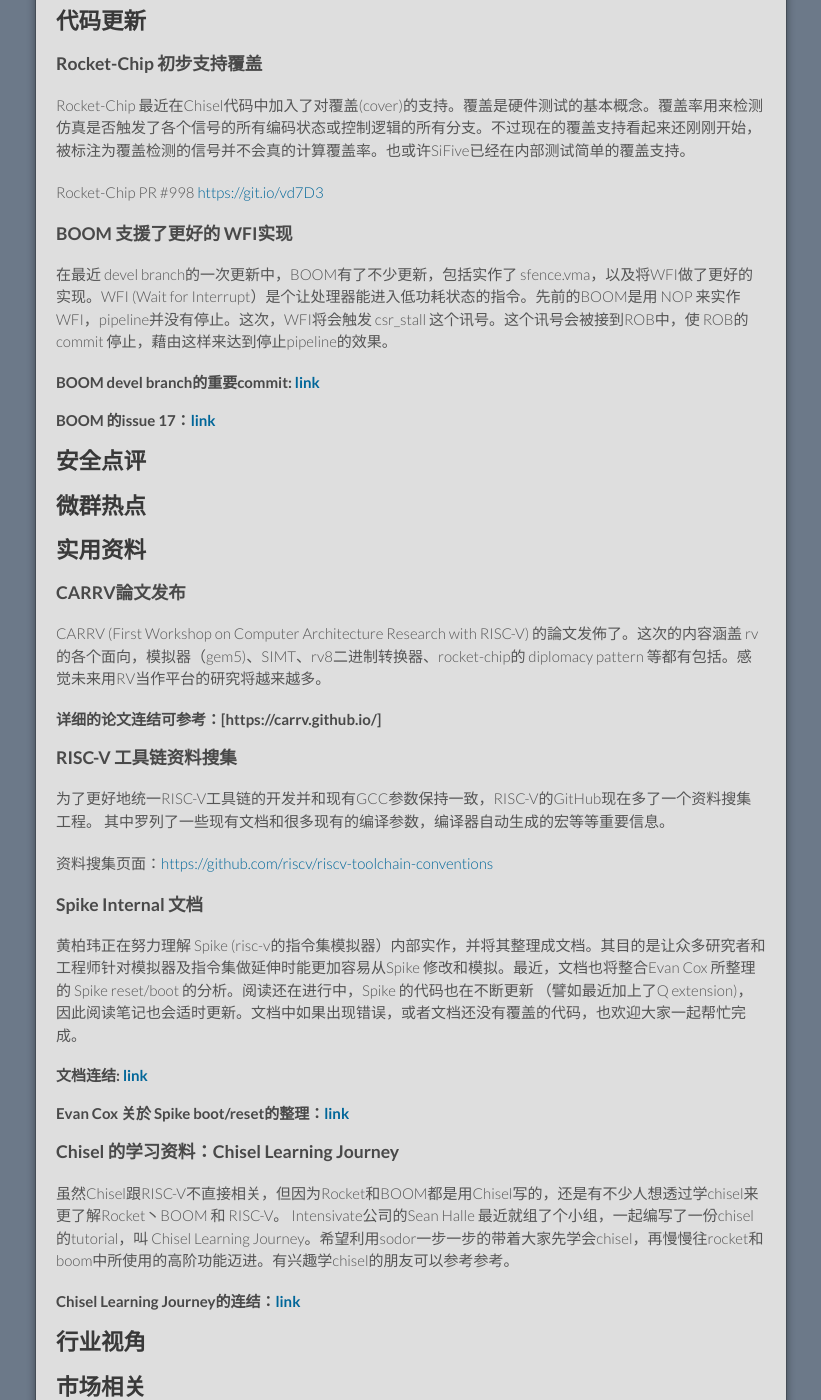
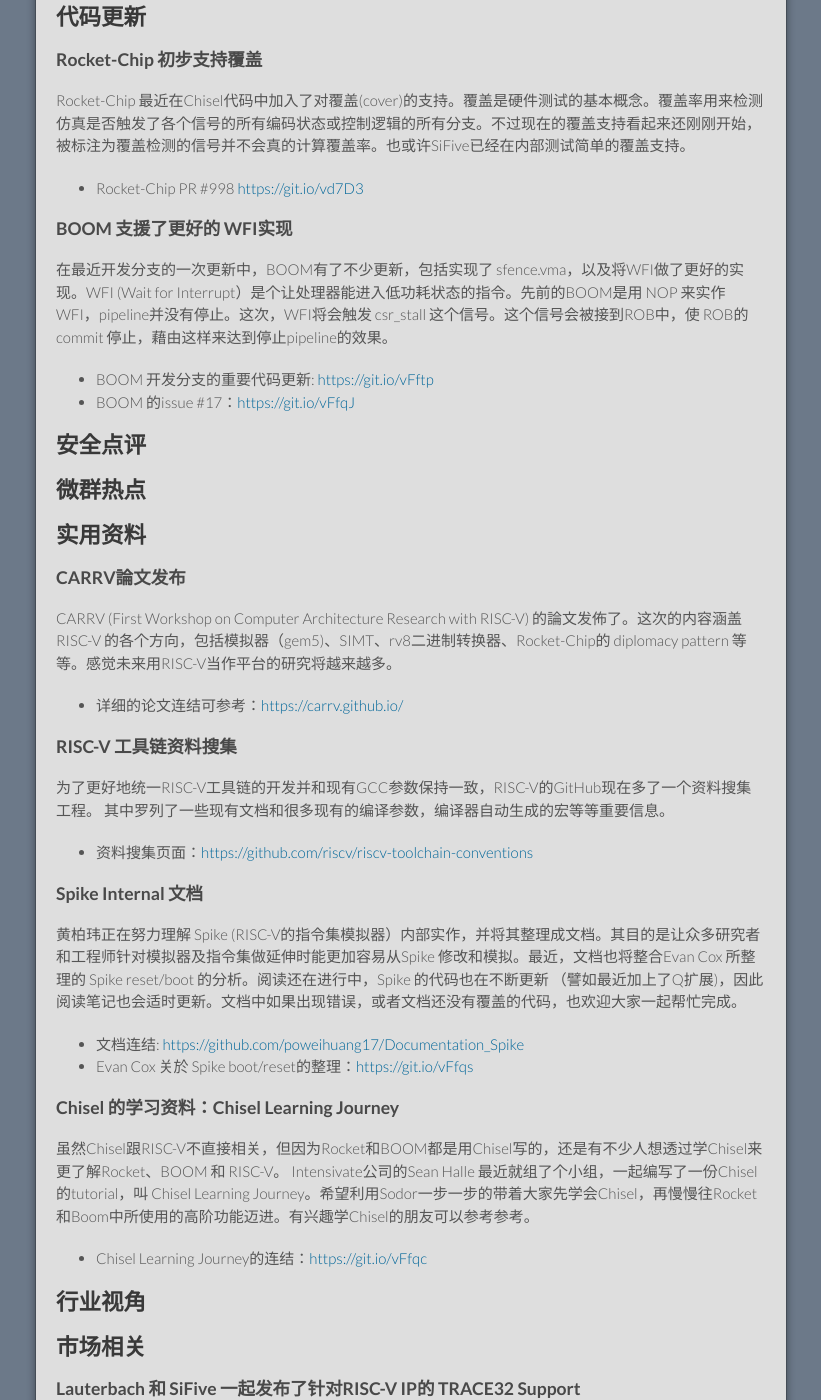
Before and after one commit to cnrv/home, a Jekyll site: the page built from bi-week-rpts/2017-10-26.md, in a window 1280 px wide and 1400 px high, scrolled down 2483 px. Shown: the whole window, without its empty margins (229-1050 px from the left). Built offline with Jekyll 4.4.1, drawn with Linux system fonts in a browser that asks for light colours; Markdown is read by kramdown in place of the engine named in the settings; comment, search, counter and statistics services are not loaded; our own code applies the rules of GitHub Pages for plain Markdown files; some of the changed text lies outside the part shown.

Commit message:
massive proofreading

```diff
--- a/bi-week-rpts/2017-10-26.md
+++ b/bi-week-rpts/2017-10-26.md
@@ -23,28 +23,28 @@
 > - 蜂鸟E200主要面向极低功耗与极小面积的场景而设计，非常适合于替代传统的8051内核或者Cortex-M系列内核应用于IoT或其他低功耗场景。
 
 ### 7th RISC-V workshop议程发布
-7th workshop的议程发布了，内容包括 RISC-V 架构丶软件丶硬件丶模拟环境丶应用等各个面向。GF, Lauterbach, Express Logic (ThreadX RTOS)及许多公司都会带来演讲。
+7th workshop的议程发布了。内容包括 RISC-V 架构、软件、硬件、模拟环境、应用等各个面向。GF, Lauterbach, Express Logic (ThreadX RTOS)及许多公司都会带来演讲。
 
-#### 完整议程请见：[link](https://riscv.org/2017/10/7th-risc-v-workshop-agenda/)
+- 会议日程：[https://riscv.org/2017/10/7th-risc-v-workshop-agenda/](https://riscv.org/2017/10/7th-risc-v-workshop-agenda/)
 
 
 ### IQ-Analog的14nm芯片使用了RISC-V CPU
-IQ-Analog的Ken在先前宣布了他们公司的 14nm 芯片，有採用 ETH-Zurich 及picorv32的RISC-V核。最近，test chip回来了，并在200MHz下部分的测试成功。Ken在讨论区中介绍了他们的配置，并感谢社群对RISC-V的支持和维护。恭喜他们 : )
+IQ-Analog的Ken在先前宣布了他们公司的 14nm 芯片，采用了 ETH-Zurich 及picorv32的RISC-V核。最近，测试芯片生产完成并在200MHz下部分的测试成功。Ken在讨论区中介绍了他们的配置，并感谢社群对RISC-V的支持和维护。
 
 > At IQ-Analog, we received our first ever GF 14nm ASIC test chip a couple of weeks ago and assembled evaluation boards >containing the chip this past Thursday.  After a bit of a slow startup, we were able to download and execute code yesterday >via JTAG to both the NanoRisc5 (in-house grown picorv32 variant with debug spec 0.9 debugging added) and the ETH-Zurich >versions of the RISC-V cores!
 > While we have not bought up the 1GHz clock source yet to test full speed operation (1 GHz for NanoRisc5, 500 Mhz for ETH- >Zurich), we have been able to conduct these initial tests using a slower 200 MHz "debug clock input" path.  We still have a >lot of things to bring up and test on this ASIC, but I wanted to share the news of working RISC-V cores in 14nm and extend a >thank you to everyone in the RISC-V community for developing the RISC-V architecture and intrastucture.
 
-#### 讨论连结：[link](https://groups.google.com/a/groups.riscv.org/d/msgid/hw-dev/59E3AB57.8090601%40gmail.com)
+- 讨论链接：[https://goo.gl/VzLQd1](https://groups.google.com/a/groups.riscv.org/d/msg/hw-dev/kppLfANB8Pw/FDXRNTkSAQAJ)
 
 ### OSDT中关於 RISC-V 和 coreboot 的演讲
-最近结束的OSDT2017开源开发工具大会中有一场跟RISC-V有关的演讲。来自 HardenedLinux 的王翔给大家带来了主题为《RISC-V架构下的coreboot》的演讲。王翔在其中介绍了coreboot移植到 HiFive1 的经验。目前投影片已释出。
+最近结束的OSDT2017开源开发工具大会中有一场跟RISC-V有关的演讲。来自 HardenedLinux 的王翔给大家带来了主题为《RISC-V架构下的coreboot》的演讲。王翔在其中介绍了coreboot移植到 HiFive1 的经验。
 
-#### 投影片连结：[link](https://github.com/hellogcc/OSDT2017)
+- 演讲幻灯片：[https://git.io/vFftv](https://github.com/hellogcc/OSDT2017/raw/master/coreboot4hifive1.pdf)
 
 ### Microsemi 发布 Mi-V 嵌入式整合方案
-Microsemi最近发布了针对RISC-V 生态圈 的 Mi-V整合方案，将 Design tools, board, OS, RISC-V soft CPU 等一起整合起来。OS方面合作的厂商包括 Huawei LiteOS, Micrium µC OSIII 和 ThreadX，同时也支援FreeRTOS。Microsemi 希望藉由这样的整合加速RISC-V生态圈的发展。
+Microsemi最近发布了针对RISC-V 生态圈 的 Mi-V整合方案，将开发工具、开发板、操作系统、RISC-V 软核等一起整合起来。操作系统方面合作的厂商包括 Huawei LiteOS, Micrium µC/OS-III 和 ThreadX，同时也支援FreeRTOS。Microsemi 希望藉由这样的整合加速RISC-V生态圈的发展。
 
-#### 新闻连结：[link](https://www.prnewswire.com/news-releases/microsemi-launches-mi-v-ecosystem-to-accelerate-adoption-of-risc-v-300538684.html)
+- 新闻连结：[http://t.cn/RWoT1Yl](https://www.prnewswire.com/news-releases/microsemi-launches-mi-v-ecosystem-to-accelerate-adoption-of-risc-v-300538684.html)
 
 ## 技术讨论
 
@@ -63,7 +63,7 @@
 
 在`.option rvc;`和`.option pop`之间便可以使用RVC指令。而之外的部分，则会只能使用正常指令集。
 
-Andrew Waterman举的例子：[https://goo.gl/iMoTy1](https://groups.google.com/a/groups.riscv.org/d/msg/sw-dev/ShgP4nXkKQE/39r5PyUfBQAJ)
+- Andrew Waterman举的例子：[https://goo.gl/iMoTy1](https://groups.google.com/a/groups.riscv.org/d/msg/sw-dev/ShgP4nXkKQE/39r5PyUfBQAJ)
 
 ### 破坏执行中函数调用和函数返回严格配对的主要原因
 
@@ -80,13 +80,13 @@
 
 不明白这里长跳转的同学请脑补longjmp。这是迅速异常处理和可重入的一个重要概念。
 
-邮件列表的讨论：[https://goo.gl/sPTvvu](https://groups.google.com/a/groups.riscv.org/d/msg/sw-dev/8aorX2MraBE/R99kPUTjAwAJ)
+- 邮件列表的讨论：[https://goo.gl/sPTvvu](https://groups.google.com/a/groups.riscv.org/d/msg/sw-dev/8aorX2MraBE/R99kPUTjAwAJ)
 
 ### 在反汇编中使用原始机器指令和机器寄存器
 
 使用objdump对可执行文件进行反汇编默认使用宏指令代替特殊指令（比如用`li a5, 3`代替`addi x15, x0, 3`）和使用ABI寄存器命名代替机器命名（用`a5`替代`x15`）。如果需要反汇编成最原始的机器代码和机器寄存器，可以使用` --disassembler-options=no-aliases,numeric`参数。
 
-邮件列表中的讨论：[https://goo.gl/As1jec](https://groups.google.com/a/groups.riscv.org/d/msg/sw-dev/Z2MheQOf_Tc/3sQ6SQPxAgAJ)
+- 邮件列表中的讨论：[https://goo.gl/As1jec](https://groups.google.com/a/groups.riscv.org/d/msg/sw-dev/Z2MheQOf_Tc/3sQ6SQPxAgAJ)
 
 ## 代码更新
 
@@ -94,13 +94,13 @@
 
 Rocket-Chip 最近在Chisel代码中加入了对覆盖(cover)的支持。覆盖是硬件测试的基本概念。覆盖率用来检测仿真是否触发了各个信号的所有编码状态或控制逻辑的所有分支。不过现在的覆盖支持看起来还刚刚开始，被标注为覆盖检测的信号并不会真的计算覆盖率。也或许SiFive已经在内部测试简单的覆盖支持。
 
-Rocket-Chip PR \#998 [https://git.io/vd7D3](https://github.com/freechipsproject/rocket-chip/pull/998)
+- Rocket-Chip PR \#998 [https://git.io/vd7D3](https://github.com/freechipsproject/rocket-chip/pull/998)
 
 ### BOOM 支援了更好的 WFI实现
-在最近 devel branch的一次更新中，BOOM有了不少更新，包括实作了 sfence.vma，以及将WFI做了更好的实现。WFI (Wait for Interrupt）是个让处理器能进入低功耗状态的指令。先前的BOOM是用 NOP 来实作WFI，pipeline并没有停止。这次，WFI将会触发 csr\_stall 这个讯号。这个讯号会被接到ROB中，使 ROB的 commit 停止，藉由这样来达到停止pipeline的效果。
+在最近开发分支的一次更新中，BOOM有了不少更新，包括实现了 sfence.vma，以及将WFI做了更好的实现。WFI (Wait for Interrupt）是个让处理器能进入低功耗状态的指令。先前的BOOM是用 NOP 来实作WFI，pipeline并没有停止。这次，WFI将会触发 csr\_stall 这个信号。这个信号会被接到ROB中，使 ROB的 commit 停止，藉由这样来达到停止pipeline的效果。
 
-#### BOOM devel branch的重要commit: [link](https://github.com/ucb-bar/riscv-boom/commit/98c60153c6c49e15aeb5664d702755dd6295fc7d)
-#### BOOM 的issue 17：[link](https://github.com/ucb-bar/riscv-boom/issues/17)
+- BOOM 开发分支的重要代码更新: [https://git.io/vFftp](https://github.com/ucb-bar/riscv-boom/commit/98c60153c6c49e15aeb5664d702755dd6295fc7d)
+- BOOM 的issue \#17：[https://git.io/vFfqJ](https://github.com/ucb-bar/riscv-boom/issues/17)
 
 
 ## 安全点评
@@ -111,28 +111,28 @@
 
 ### CARRV論文发布
 
-CARRV (First Workshop on Computer Architecture Research with RISC-V) 的論文发佈了。这次的内容涵盖 rv 的各个面向，模拟器（gem5)、SIMT、rv8二进制转换器、rocket-chip的 diplomacy pattern 等都有包括。感觉未来用RV当作平台的研究将越来越多。
+CARRV (First Workshop on Computer Architecture Research with RISC-V) 的論文发佈了。这次的内容涵盖 RISC-V 的各个方向，包括模拟器（gem5)、SIMT、rv8二进制转换器、Rocket-Chip的 diplomacy pattern 等等。感觉未来用RISC-V当作平台的研究将越来越多。
 
-#### 详细的论文连结可参考：[https://carrv.github.io/]
+- 详细的论文连结可参考：[https://carrv.github.io/](https://carrv.github.io/)
 
 ### RISC-V 工具链资料搜集
 
 为了更好地统一RISC-V工具链的开发并和现有GCC参数保持一致，RISC-V的GitHub现在多了一个资料搜集工程。
 其中罗列了一些现有文档和很多现有的编译参数，编译器自动生成的宏等等重要信息。
 
-资料搜集页面：[https://github.com/riscv/riscv-toolchain-conventions](https://github.com/riscv/riscv-toolchain-conventions)
+- 资料搜集页面：[https://github.com/riscv/riscv-toolchain-conventions](https://github.com/riscv/riscv-toolchain-conventions)
 
 ### Spike Internal 文档
-黄柏玮正在努力理解 Spike (risc-v的指令集模拟器）内部实作，并将其整理成文档。其目的是让众多研究者和工程师针对模拟器及指令集做延伸时能更加容易从Spike 修改和模拟。最近，文档也将整合Evan Cox 所整理的 Spike reset/boot 的分析。阅读还在进行中，Spike 的代码也在不断更新 （譬如最近加上了Q extension)，因此阅读笔记也会适时更新。文档中如果出现错误，或者文档还没有覆盖的代码，也欢迎大家一起帮忙完成。
+黄柏玮正在努力理解 Spike (RISC-V的指令集模拟器）内部实作，并将其整理成文档。其目的是让众多研究者和工程师针对模拟器及指令集做延伸时能更加容易从Spike 修改和模拟。最近，文档也将整合Evan Cox 所整理的 Spike reset/boot 的分析。阅读还在进行中，Spike 的代码也在不断更新 （譬如最近加上了Q扩展)，因此阅读笔记也会适时更新。文档中如果出现错误，或者文档还没有覆盖的代码，也欢迎大家一起帮忙完成。
 
-#### 文档连结: [link](https://github.com/poweihuang17/Documentation_Spike)
-#### Evan Cox 关於 Spike boot/reset的整理：[link](https://github.com/riscv/riscv-isa-sim/issues/145)
+- 文档连结: [https://github.com/poweihuang17/Documentation_Spike](https://github.com/poweihuang17/Documentation_Spike)
+- Evan Cox 关於 Spike boot/reset的整理：[https://git.io/vFfqs](https://github.com/riscv/riscv-isa-sim/issues/145)
 
 ### Chisel 的学习资料：Chisel Learning Journey
 
-虽然Chisel跟RISC-V不直接相关，但因为Rocket和BOOM都是用Chisel写的，还是有不少人想透过学chisel来更了解Rocket丶BOOM 和 RISC-V。 Intensivate公司的Sean Halle 最近就组了个小组，一起编写了一份chisel的tutorial，叫 Chisel Learning Journey。希望利用sodor一步一步的带着大家先学会chisel，再慢慢往rocket和boom中所使用的高阶功能迈进。有兴趣学chisel的朋友可以参考参考。
+虽然Chisel跟RISC-V不直接相关，但因为Rocket和BOOM都是用Chisel写的，还是有不少人想透过学Chisel来更了解Rocket、BOOM 和 RISC-V。 Intensivate公司的Sean Halle 最近就组了个小组，一起编写了一份Chisel的tutorial，叫 Chisel Learning Journey。希望利用Sodor一步一步的带着大家先学会Chisel，再慢慢往Rocket和Boom中所使用的高阶功能迈进。有兴趣学Chisel的朋友可以参考参考。
 
-#### Chisel Learning Journey的连结：[link](https://github.com/librecores/riscv-sodor/wiki/Chisel-Learning-Journey)
+- Chisel Learning Journey的连结：[https://git.io/vFfqc](https://github.com/librecores/riscv-sodor/wiki/Chisel-Learning-Journey)
 
 ## 行业视角
 
@@ -140,13 +140,13 @@
 
 ### Lauterbach 和 SiFive 一起发布了针对RISC-V IP的 TRACE32 Support
 
-#### 新闻连结：[link](https://www.prnewswire.com/news-releases/lauterbach-and-sifive-bring-trace32-support-for-high-performance-risc-v-cores-300542055.html)
+- 新闻连结：[http://t.cn/RWoHP23](https://www.prnewswire.com/news-releases/lauterbach-and-sifive-bring-trace32-support-for-high-performance-risc-v-cores-300542055.html)
 
 ### 安路在最新发布的FPGA产品中使用了RISC-V核
 
-安路科技在最新推出的ELF2系列FPGA中使用了RISC-V内核。看来，越来越多的中国公司采用risc-v了 :)
+安路科技在最新推出的ELF2系列FPGA中使用了RISC-V内核。看来，越来越多的中国公司采用RISC-V了。
 
-#### 新闻连结：[link](http://www.eefocus.com/fpga/m/394768)
+- 新闻连结：[http://t.cn/RWoHhVz](http://www.eefocus.com/fpga/m/394768)
 
 ## CNRV社区活动
 
```
